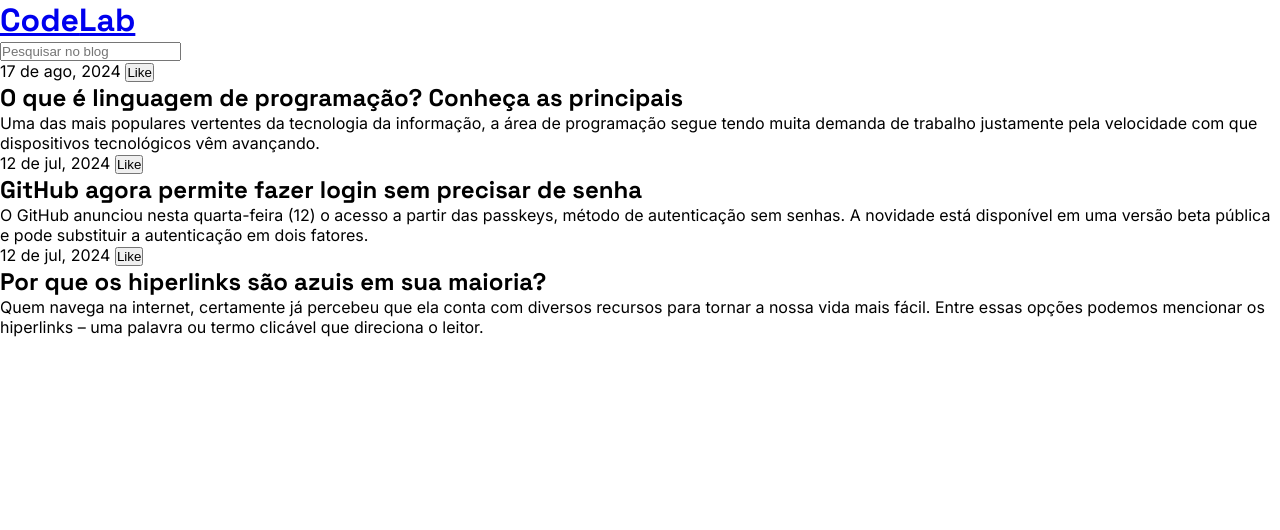
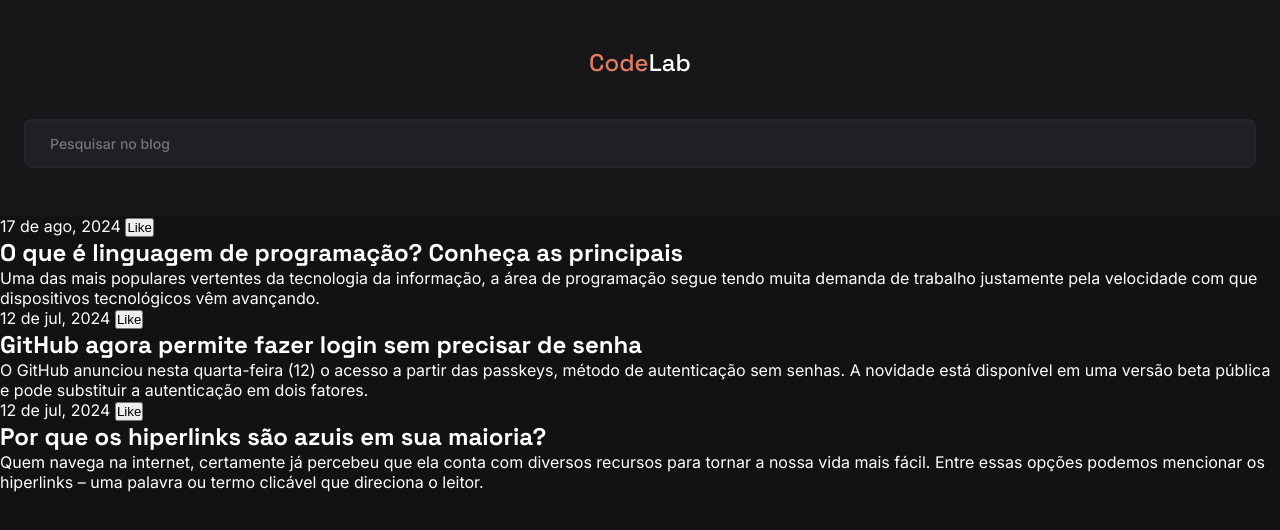
Before and after one commit to codetodestroy/codelab, a plain HTML site: page index.html in a window 1280 px wide. Drawn offline with Linux system fonts and the light colour scheme.

Commit message:
Header done

```diff
--- /dev/null
+++ b/css/global/global.css
@@ -0,0 +1,21 @@
+/* RESET */
+* {
+    box-sizing: border-box;
+    padding: 0;
+    margin: 0;
+}
+
+body {
+    font-family: "Inter", sans-serif;
+    background-color: var(--dark-10);
+    color: var(--white);
+}
+
+h1,
+h2,
+h3,
+h4,
+h5,
+h6 {
+    font-family: "Space Grotesk", sans-serif;
+}
--- /dev/null
+++ b/css/header/header.css
@@ -0,0 +1,48 @@
+.main-header {
+    padding: 48px 24px;
+    background-color: var(--dark-20);
+
+    display: flex;
+    flex-direction: column;
+    flex-wrap: wrap;
+    align-items: center;
+    justify-content: space-between;
+    gap: 40px;
+}
+
+/* Title */
+.main-title {
+    font-family: 'Space Grotesk', monospace;
+    font-size: 1.5rem;
+    font-weight: 500;
+    line-height: 1.275;
+}
+
+.main-title a {
+    color: var(--white);
+    text-decoration: none;
+}
+
+.main-title span {
+    color: var(--brand-color);
+}
+
+/* Search */
+.search {
+    width: 100%;
+}
+
+.search input {
+    font-family: "Inter", sans-serif;
+    color: var(--gray);
+    font-size: 0.875rem;
+    font-weight: 500;
+    line-height: 1.21;
+
+    width: inherit;
+    height: 49px;
+    padding: 16px 24px;
+    background-color: var(--dark-30) ;
+    border: 2px solid var(--dark-40);
+    border-radius: 8px;
+}
--- a/css/style.css
+++ b/css/style.css
@@ -1,32 +1,5 @@
 @import url("https://fonts.googleapis.com/css2?family=Inter:wght@100..900&family=Space+Grotesk:wght@300..700&display=swap");
 
-:root {
-  --brand-color: #e07b67;
-
-  --dark-10: #121214;
-  --dark-20: #17171a;
-  --dark-30: #202024;
-  --dark-40: #252529;
-
-  --gray: #afabb6;
-  --white: #ffffff;
-}
-
-* {
-    box-sizing: border-box;
-    padding: 0;
-    margin: 0;
-}
-
-body {
-  font-family: "Inter", sans-serif;
-}
-
-h1,
-h2,
-h3,
-h4,
-h5,
-h6 {
-  font-family: "Space Grotesk", sans-serif;
-}
+@import url('./global/global.css');
+@import url('./utils/colors.css');
+@import url('./header/header.css');
--- /dev/null
+++ b/css/utils/colors.css
@@ -0,0 +1,11 @@
+:root {
+    --brand-color: #e07b67;
+
+    --dark-10: #121214;
+    --dark-20: #17171a;
+    --dark-30: #202024;
+    --dark-40: #252529;
+
+    --gray: #afabb6;
+    --white: #ffffff;
+  }
--- a/index.html
+++ b/index.html
@@ -15,9 +15,9 @@
 <body>
     <header class="main-header">
         <h1 class="main-title">
-            <a href="./"><span>Code</span>Lab</a>
+            <a href="/"><span>Code</span>Lab</a>
         </h1>
-        <form action="./" method="post" class="search">
+        <form action="/" method="GET" class="search">
             <input type="text" id="search" name="search" placeholder="Pesquisar no blog">
         </form>
     </header>
```
